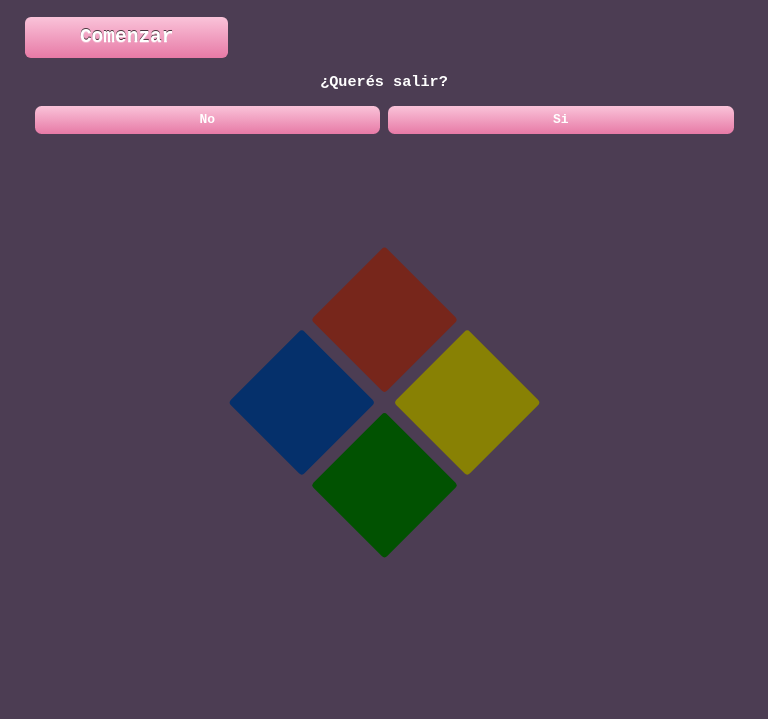
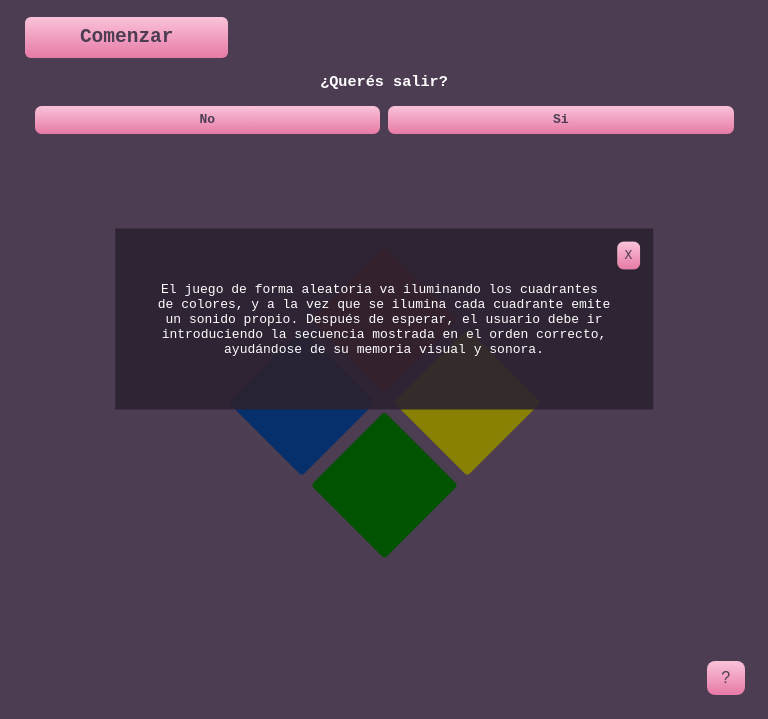
Before and after one commit to mdemartino26/ProgramacionMultimedial-II, a website: page www/Simon/index.html in a window 768 px wide. Shown: the part 81-800 px from the top of the page. Drawn offline with Linux system fonts and the light colour scheme.

Commit message:
correccion de errores y estilos

```diff
--- a/www/Simon/assets/css/styles.css
+++ b/www/Simon/assets/css/styles.css
@@ -47,8 +47,7 @@ button:active{
       background-image: linear-gradient(rgb(250, 195, 217), rgb(231, 122, 166));
       border-radius: 0.3em;
       border: none;
-      color: white;
-      text-shadow: rgb(255 255 255 / 30%) 0px 1px 0px, rgb(0 0 0 / 70%) 0px -1px 0px;
+      color: #4C3d53;
       height: 4em;
      font-family: monospace;
       padding: 1em;
@@ -134,8 +133,7 @@ button:active{
     background-image: linear-gradient(rgb(250, 195, 217), rgb(231, 122, 166));
     border-radius: 0.3em;
     border: none;
-    color: white;
-    text-shadow: rgb(255 255 255 / 30%) 0px 1px 0px, rgb(0 0 0 / 70%) 0px -1px 0px;
+    color: #4C3d53;
     font-family: monospace;
 }
 
@@ -188,10 +186,54 @@ button:active{
     background-image: linear-gradient(#fac3d9, #e77aa6);
     border-radius: 0.5em;
     border: none;
-    color: white;
+    color: #4C3d53;
     margin-left: 0.5em;
     margin-right:0.5em
 }
+
+
+#cartelReglas{
+    position: absolute;
+    background-color: rgba(44, 34, 48, .9);
+    width: 70vw;
+    top: 50%;
+    left: 50%;
+    transform: translate(-50%, -50%);
+}
+
+#cartelReglas button{
+    font-family: monospace;
+    float: right;
+    margin: 1em;
+    right: 3vw;
+    width: 3vw;
+    line-height: 2em;
+    font-size: 1em;
+    background-image: linear-gradient(#fac3d9, #e77aa6);
+    border-radius: 0.5em;
+    border: none;
+    color: #4C3d53;
+}
+
+#cartelReglas p {
+    font-family: monospace;
+    color: white;
+    padding: 5vh;
+}
+
+#reglas{
+    position: absolute;
+    bottom: 3vh;
+    right: 3vw;
+    width: 3vw;
+    line-height: 2em;
+    font-size: 1em;
+    background-image: linear-gradient(#fac3d9, #e77aa6);
+    border-radius: 0.5em;
+    border: none;
+    color: #4C3d53;
+}
+
 
 @keyframes spin {
     100% {transform: rotate(180deg)}
@@ -237,8 +279,7 @@ button:active{
         background-image: linear-gradient(rgb(250, 195, 217), rgb(231, 122, 166));
         border-radius: 0.3em;
         border: none;
-        color: white;
-        text-shadow: rgb(255 255 255 / 30%) 0px 1px 0px, rgb(0 0 0 / 70%) 0px -1px 0px;
+        color: #4C3d53;
         height: 2em;
         padding: 0;
         padding-left: 0.5em;
@@ -280,10 +321,19 @@ button:active{
         font-weight: 200;
     }
 
+    #reglas{
+        width: 5vw;
+    }
+
+
 
 }
 
 @media only screen and (max-width: 768px) and (orientation: landscape) {
+
+    #reglas{
+        width: 5vw;
+    }
 
     .aparecer{
         text-align: center;
@@ -307,8 +357,7 @@ button:active{
         background-image: linear-gradient(rgb(250, 195, 217), rgb(231, 122, 166));
         border-radius: 0.3em;
         border: none;
-        color: white;
-        text-shadow: rgb(255 255 255 / 30%) 0px 1px 0px, rgb(0 0 0 / 70%) 0px -1px 0px;
+        color: #4C3d53;
         height: 2em;
         padding: 0;
         margin-left: 0.3em;
--- a/www/Simon/assets/js/javascript.js
+++ b/www/Simon/assets/js/javascript.js
@@ -47,6 +47,7 @@ class Simon {
 
     //Verifica los turnos
     turnos(){
+        document.getElementById('cartelReglas').style.display = "none";
         document.getElementById("confirmacionAtras").style.display = "none";
         if (turno === 1){
             this.display.encender.onclick = () => this.startGame();
@@ -256,6 +257,19 @@ function cambiarLocation(){
     window.location.replace('../index.html');
     }}
 
+function verReglas(){
+  document.getElementById('clickBoton').play();
+  document.getElementById('cartelReglas').style.display = "block";
+}
+
+function cerrarCartel(){
+  document.getElementById('clickBoton').play();
+  document.getElementById('cartelReglas').style.display = "none";
+
+}
+
+
+
 
 
 const simon = new Simon(simonButtons, encender, ronda); //nueva instancia de simon
--- a/www/Simon/index.html
+++ b/www/Simon/index.html
@@ -5,7 +5,8 @@
     <meta charset="UTF-8">
     <meta http-equiv="X-UA-Compatible" content="IE=edge">
     <meta name="viewport" content="width=device-width, initial-scale=1.0">
-    <title>Simón</title>
+    <link rel="icon" href="assets/img/icons/heart.png">
+    <title>Comfi Simon</title>
     <link
     href="https://fonts.googleapis.com/css2?family=Balsamiq+Sans:ital,wght@0,400;0,700;1,400;1,700&family=Rowdies:wght@300;400;700&display=swap"
     rel="stylesheet">
@@ -49,6 +50,13 @@
 
         </div>
 
+        <div id="cartelReglas">
+			<button id="cerrarCartel" onclick="cerrarCartel()">X</i></button>
+			<p>El juego de forma aleatoria va iluminando los cuadrantes de colores, y a la vez que se ilumina cada cuadrante emite un sonido propio. Después de esperar, el usuario debe ir introduciendo la secuencia mostrada en el orden correcto, ayudándose de su memoria visual y sonora.</p>
+		</div>
+
+		<button id="reglas" onclick="verReglas()">?</button>
+
 
     </main>
     <footer>
--- a/www/memotest/assets/css/styles.css
+++ b/www/memotest/assets/css/styles.css
@@ -52,8 +52,7 @@ button:active{
       background-image: linear-gradient(rgb(250, 195, 217), rgb(231, 122, 166));
       border-radius: 0.3em;
       border: none;
-      color: white;
-      text-shadow: rgb(255 255 255 / 30%) 0px 1px 0px, rgb(0 0 0 / 70%) 0px -1px 0px;
+      color: #4C3d53;
       height: 4em;
       margin-left:1em;
       padding: 1em;
@@ -71,7 +70,7 @@ button:active{
     background-image: linear-gradient(#fac3d9, #e77aa6);
     border-radius: 0.5em;
     border: none;
-    color: white;
+    color: #4C3d53;
 }
 
 
@@ -246,8 +245,7 @@ img {
     background-image: linear-gradient(rgb(250, 195, 217), rgb(231, 122, 166));
     border-radius: 0.3em;
     border: none;
-    color: white;
-    text-shadow: rgb(255 255 255 / 30%) 0px 1px 0px, rgb(0 0 0 / 70%) 0px -1px 0px;
+    color: #4C3d53;
     height: 4em;
     padding: 1em;
     margin-top: 1.5em;
@@ -314,19 +312,19 @@ img {
     font-size: 2em;
     background-image:  linear-gradient(rgb(250, 195, 217), rgb(231, 122, 166));
     border-radius: .5em;
-    color:white;
+    color:#4C3d53;
     padding:.5em;
     width:10%;
 }
 
 #jugador1 {
+    overflow-wrap: break-word;
     text-align: center;
-    background-image:  linear-gradient(rgb(250, 195, 217), rgb(231, 122, 166));
 
 }
 
 #jugador2 {
-
+    overflow-wrap: break-word;
     text-align: center;
 
 }
@@ -411,7 +409,7 @@ address {
     background-image: linear-gradient(#fac3d9, #e77aa6);
     border-radius: 0.5em;
     border: none;
-    color: white;
+    color: #4C3d53;
 }
 
 #cartelReglas p {
@@ -430,7 +428,7 @@ address {
     background-image: linear-gradient(#fac3d9, #e77aa6);
     border-radius: 0.5em;
     border: none;
-    color: white;
+    color: #4C3d53;
 }
 
 @media only screen and (max-width: 768px){
@@ -484,7 +482,6 @@ address {
 
     header{
         font-size: 1.5em;
-        height: 17vh;
     }
 
     #icono{
@@ -496,6 +493,7 @@ address {
         font-size:1em;
         width: auto;
         padding-right: 0.5em;
+        width: 80%;
     }
 
     .botonMenu{
@@ -505,8 +503,7 @@ address {
     background-image: linear-gradient(rgb(250, 195, 217), rgb(231, 122, 166));
     border-radius: 0.3em;
     border: none;
-    color: white;
-    text-shadow: rgb(255 255 255 / 30%) 0px 1px 0px, rgb(0 0 0 / 70%) 0px -1px 0px;
+    color: #4C3d53;
     height: 2em;
     padding: 0;
     padding-left: 0.5em;
@@ -542,8 +539,7 @@ address {
     background-image: linear-gradient(rgb(250, 195, 217), rgb(231, 122, 166));
     border-radius: 0.3em;
     border: none;
-    color: white;
-    text-shadow: rgb(255 255 255 / 30%) 0px 1px 0px, rgb(0 0 0 / 70%) 0px -1px 0px;
+    color: #4C3d53;
     height: 2em;
     padding: 0;
     padding-left: 0.5em;
@@ -647,6 +643,8 @@ address {
 #reglas{
     font-size: 0.5em;
     text-align: center;
+    width: 5vw;
+    line-height: 3em;
 }
 
 #cartelReglas{
--- a/www/ta-te-quieto/assets/css/style.css
+++ b/www/ta-te-quieto/assets/css/style.css
@@ -47,8 +47,7 @@ button{
       background-image: linear-gradient(rgb(250, 195, 217), rgb(231, 122, 166));
       border-radius: 0.3em;
       border: none;
-      color: white;
-      text-shadow: rgb(255 255 255 / 30%) 0px 1px 0px, rgb(0 0 0 / 70%) 0px -1px 0px;
+      color: #4C3d53;
       height: 4em;
      margin-left:1em;
       padding: 1em;
@@ -62,8 +61,7 @@ button{
     background-image: linear-gradient(rgb(250, 195, 217), rgb(231, 122, 166));
     border-radius: 0.3em;
     border: none;
-    color: white;
-    text-shadow: rgb(255 255 255 / 30%) 0px 1px 0px, rgb(0 0 0 / 70%) 0px -1px 0px;
+    color: #4C3d53;
     height: 4em;
    margin-left:1em;
     padding: 1em;
@@ -131,7 +129,7 @@ main h1{
     background-image: linear-gradient(#fac3d9, #e77aa6);
     border-radius: 0.5em;
     border: none;
-    color: white;
+    color: #4C3d53;
     margin-left: 0.5em;
 }
 
@@ -162,8 +160,7 @@ main h1{
     background-image: linear-gradient(#fac3d9, #e77aa6);
     border-radius: 0.3em;
     border: none;
-    color: white;
-    text-shadow: 0px 1px 0px rgb(255 255 255 / 30%), 0px -1px 0px rgb(0 0 0 / 70%);
+    color: #4C3d53;
     margin: 0 auto;
     width: fit-content;
     margin-top: 1em;
@@ -222,7 +219,7 @@ button:active{
     background-image: linear-gradient(#fac3d9, #e77aa6);
     border-radius: 0.5em;
     border: none;
-    color: white;
+    color: #4C3d53;
 }
 
 #cartelReglas p {
@@ -241,7 +238,7 @@ button:active{
     background-image: linear-gradient(#fac3d9, #e77aa6);
     border-radius: 0.5em;
     border: none;
-    color: white;
+    color: #4C3d53;
 }
 
 
@@ -264,8 +261,7 @@ button:active{
     background-image: linear-gradient(rgb(250, 195, 217), rgb(231, 122, 166));
     border-radius: 0.3em;
     border: none;
-    color: white;
-    text-shadow: rgb(255 255 255 / 30%) 0px 1px 0px, rgb(0 0 0 / 70%) 0px -1px 0px;
+    color: #4C3d53;
     margin-right: .5em;
     width: fit-content;
     margin-left: 1em;
@@ -283,8 +279,7 @@ button:active{
     background-image: linear-gradient(rgb(250, 195, 217), rgb(231, 122, 166));
     border-radius: 0.3em;
     border: none;
-    color: white;
-    text-shadow: rgb(255 255 255 / 30%) 0px 1px 0px, rgb(0 0 0 / 70%) 0px -1px 0px;
+    color: #4C3d53;
     margin-right: .5em;
     width: fit-content;
     display: flex;
@@ -347,6 +342,7 @@ button:active{
             font-size: 1em;
             padding: 2em;
             height: auto;
+            width: 50vw;
         }
 
         .aparecer h3{
@@ -354,14 +350,14 @@ button:active{
         }
 
     #reglas{
-        width: 7vw;
-        height: 5vh;
+        width: 9vw;
+        height: 6vh;
         font-size: 1em;
     }
 
     #cartelReglas button{
-        width: 15vw;
-        height: 15vh;
+        width: 9vw;
+        height: 6vh;
         font-size: 1em;
     }
 
@@ -393,8 +389,7 @@ button:active{
     background-image: linear-gradient(rgb(250, 195, 217), rgb(231, 122, 166));
     border-radius: 0.3em;
     border: none;
-    color: white;
-    text-shadow: rgb(255 255 255 / 30%) 0px 1px 0px, rgb(0 0 0 / 70%) 0px -1px 0px;
+    color: #4C3d53;
     margin-right: 0.4em;
     height: 2em;
     padding: 0;
@@ -423,8 +418,7 @@ button:active{
         background-image: linear-gradient(rgb(250, 195, 217), rgb(231, 122, 166));
         border-radius: 0.3em;
         border: none;
-        color: white;
-        text-shadow: rgb(255 255 255 / 30%) 0px 1px 0px, rgb(0 0 0 / 70%) 0px -1px 0px;
+        color: #4C3d53;
         margin-right: 1em;
         height: 2em;
         padding: 0;
```
Also changed, not shown: www/assets/css/style.css (+7 -15 lines), www/index.html (+2 -1 lines), www/memotest/assets/js/javascript.js (+13 -14 lines), www/memotest/index.html (+2 -1 lines), www/ta-te-quieto/assets/js/javascript.js (+3 -4 lines), www/ta-te-quieto/index.html (+4 -3 lines).
